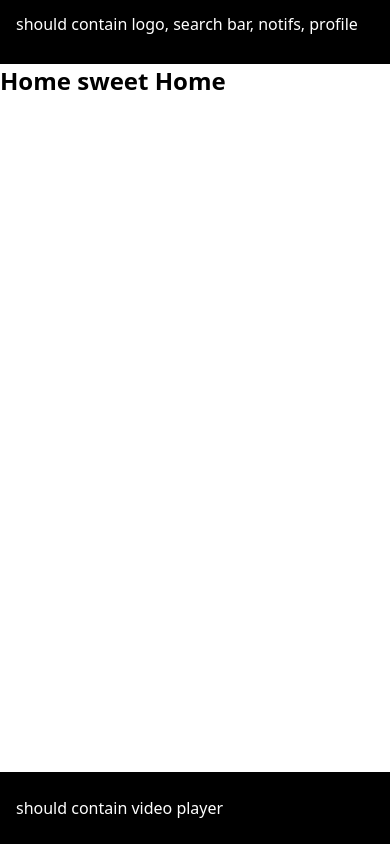
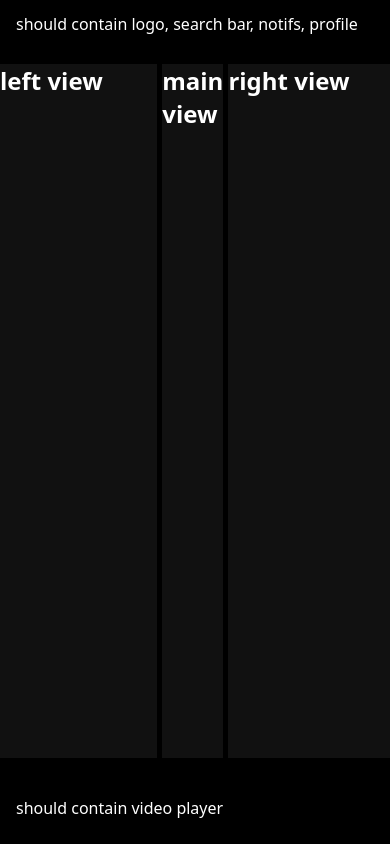
Before and after one commit to veritasx01/audion, a React (Vite) app: page / in a window 390 px wide. Built offline with nearby package versions, Linux system fonts and the light colour scheme.

Commit message:
spotify layout TODO: improve responsivity

```diff
--- a/src/assets/styles/basics/layout.css
+++ b/src/assets/styles/basics/layout.css
@@ -2,7 +2,7 @@
   display: grid;
   grid-template-rows: auto 1fr auto;
   height: 100vh;
-  width: 100%;
+  width: 100vw;
 
   > * {
 
--- a/src/assets/styles/cmps/HomePage.css
+++ b/src/assets/styles/cmps/HomePage.css
@@ -1,2 +1,12 @@
 .home {
+  display: grid;
+  height: 100%;
+  grid-template-columns: minmax(auto,28rem) 1fr minmax(auto,25rem);
+  grid-template-areas: "leftpanel mainview rightpanel";
+  gap: 5px;
+  background: black;
+  > * {
+    color: white;
+    background: #111;
+  }
 }
--- a/src/pages/HomePage.jsx
+++ b/src/pages/HomePage.jsx
@@ -1,7 +1,9 @@
 export function HomePage() {
   return (
     <section className="home">
-      <h1>Home sweet Home</h1>
+      <h1>left view</h1>
+      <h1>main view</h1>
+      <h1>right view</h1>
     </section>
   );
 }
```
